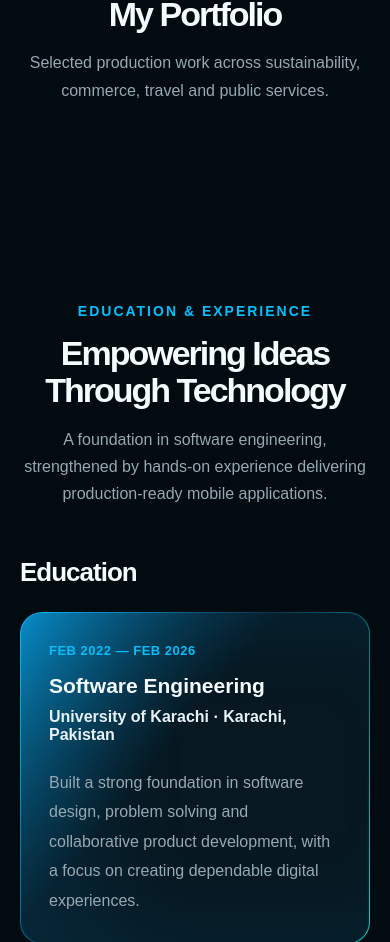
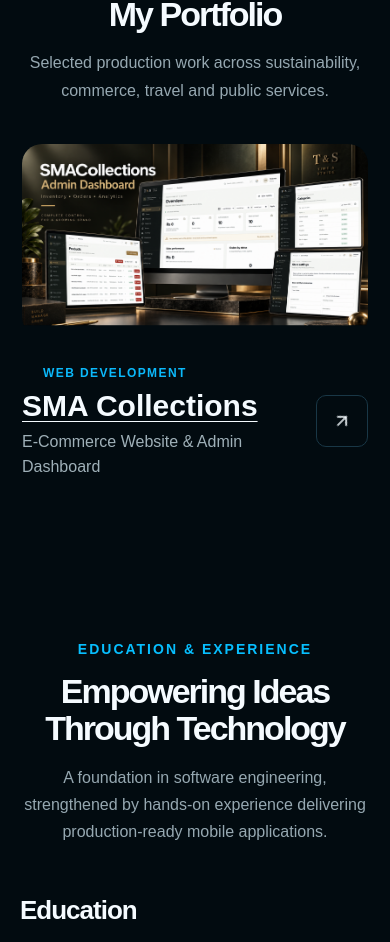
Before and after one commit to shakeebklab/portfolio, a React (Vite) app: page / in a window 390 px wide. Shown: the part 3826-4768 px from the top of the page. Built offline with nearby package versions, Linux system fonts and the light colour scheme.

Commit message:
sma new project added

```diff
--- a/src/App.tsx
+++ b/src/App.tsx
@@ -7,6 +7,8 @@
 import mailIcon from '../icons/Mail_white.svg';
 import phoneIcon from '../icons/Phone_white.svg';
 import whatsAppIcon from '../icons/WhatsApp_white.svg';
+import dashboardBanner from '../ref_video/dashboard.png';
+import webBanner from '../ref_video/website.png';
 import avatarImage from '../ref_video/image.png';
 import profileImage from '../ref_video/transparent_profile.png';
 import experienceImage from '../ref_video/experience.png';
@@ -14,8 +16,10 @@
 const nav=[['home','Home',Home],['features','Features',Layers3],['skills','Skills',Code2],['portfolio','Portfolio',BriefcaseBusiness],['experience','Experience',BriefcaseBusiness],['contact','Contact',MessageCircle]] as const;
 const reveal={initial:{opacity:0,y:35},whileInView:{opacity:1,y:0},viewport:{once:true,amount:.15},transition:{duration:.65}};
 const features=[['01.','Flutter Applications','Pixel-accurate Android and iOS products built from one maintainable codebase.',Smartphone],['02.','Scalable Architecture','Bloc, Riverpod, Provider, GetX and MVVM patterns that grow with the product.',Code2],['03.','Product Integrations','REST APIs, Firebase, maps, payments, analytics and real-time features.',Database]] as const;
-type Project={name:string;banner:string;category:string;type:'app'|'web';summary:string;detail:string;playStore:string;appStore:string};
-const work:Project[]=[];
+type Project={name:string;banners:string[];category:string;type:'app'|'web';summary:string;detail:string;website?:string;playStore?:string;appStore?:string};
+const work:Project[]=[
+  {name:'SMA Collections',banners:[webBanner,dashboardBanner],category:'E-Commerce Website & Admin Dashboard',type:'web',summary:'A premium online storefront for discovering and shopping curated watches and footwear.',detail:'A complete e-commerce platform featuring a responsive customer storefront and an administration dashboard for managing products, inventory, orders, customers and analytics.',website:'https://customer-store.customer-store.workers.dev/'}
+];
 const skills=[
   ['Core Mobile Development','Flutter, Dart, cross-platform mobile development, Android Studio and VS Code.'],
   ['State Management & Architecture','Bloc, Riverpod, Provider, GetX, MVVM and MVC.'],
@@ -59,10 +63,20 @@
 function ScrollProgress(){const[progress,setProgress]=useState(0);useEffect(()=>{let frame=0;const update=()=>{cancelAnimationFrame(frame);frame=requestAnimationFrame(()=>{const max=document.documentElement.scrollHeight-window.innerHeight;setProgress(max>0?Math.min(1,Math.max(0,window.scrollY/max)):0)})};update();window.addEventListener('scroll',update,{passive:true});window.addEventListener('resize',update);return()=>{cancelAnimationFrame(frame);window.removeEventListener('scroll',update);window.removeEventListener('resize',update)}},[]);return <button className="scroll-progress" style={{'--scroll-fill':`${progress*100}%`} as React.CSSProperties} onClick={()=>window.scrollTo({top:0,behavior:'smooth'})} aria-label={`Scroll progress ${Math.round(progress*100)} percent. Back to top`}><span className="scroll-water" aria-hidden="true"/><ArrowUp aria-hidden="true"/></button>}
 function Title({overline,children,text}:{overline:string,children:React.ReactNode,text?:string}){return <motion.header className="section-title" {...reveal}><span>{overline}</span><h2>{children}</h2>{text&&<p>{text}</p>}</motion.header>}
 function ProjectArtwork({project,index}:{project:Project;index:number}){
-  const[loaded,setLoaded]=useState(false);
-  return <div className={`project-art art${index+1} ${loaded?'is-loaded':'is-loading'}`}>
-    <span className="image-loader" role="status" aria-label={`Loading ${project.name} image`}/>
-    <img src={project.banner} alt={`${project.name} project preview`} onLoad={()=>setLoaded(true)} onError={()=>setLoaded(true)}/>
+  useEffect(()=>{
+    if(!project.website)return;
+    const openWebsite=(event:MouseEvent)=>{
+      if((event.target as HTMLElement).closest('.project-modal .modal-view'))window.open(project.website,'_blank','noopener,noreferrer');
+    };
+    document.addEventListener('click',openWebsite);
+    return()=>document.removeEventListener('click',openWebsite);
+  },[project.website]);
+  return <div className={`project-art art${index+1} is-loaded`}>
+    <a className="project-banner-link" href={project.website} target="_blank" rel="noreferrer" onClick={event=>event.stopPropagation()} aria-label={`Visit ${project.name} website`}>
+      <div className="project-banner-track">
+        {project.banners.map((banner,bannerIndex)=><img src={banner} alt={`${project.name} ${bannerIndex===0?'website':'dashboard'} preview`} key={banner}/>) }
+      </div>
+    </a>
   </div>;
 }
 function Sidebar({open,close}:{open:boolean,close:()=>void}){return <aside className={open?'open':''}><button className="menu close" onClick={close}><X/></button><a className="avatar" href="#home" onClick={close}><img src={avatarImage} alt="Syed Muhammad Shakeeb"/><span>SMS</span></a><nav>{nav.map(([id,label,Icon])=><a href={'#'+id} key={id} onClick={close}><Icon/><span>{label}</span></a>)}</nav><div className="social"><b>Find With Me</b><Socials drawer/></div></aside>}
--- a/src/main.tsx
+++ b/src/main.tsx
@@ -1 +1 @@
-import {StrictMode} from 'react';import{createRoot}from'react-dom/client';import{App}from'./App';import'./styles.css';import'./cta.css';import'./experience.css';import'./responsive.css';createRoot(document.getElementById('root')!).render(<StrictMode><App/></StrictMode>);
+import {StrictMode} from 'react';import{createRoot}from'react-dom/client';import{App}from'./App';import'./styles.css';import'./cta.css';import'./experience.css';import'./responsive.css';import'./projects.css';createRoot(document.getElementById('root')!).render(<StrictMode><App/></StrictMode>);
--- /dev/null
+++ b/src/projects.css
@@ -0,0 +1,82 @@
+.projects {
+  grid-template-columns: repeat(2, minmax(0, 1fr));
+}
+
+.projects .project-card {
+  width: 100%;
+  max-width: none;
+  margin: 0 !important;
+}
+
+.projects .project-art {
+  display: block !important;
+  height: auto !important;
+  aspect-ratio: 16 / 9;
+  overflow: hidden !important;
+  padding: 0 !important;
+  scrollbar-width: none;
+}
+
+.projects .project-art::-webkit-scrollbar {
+  display: none;
+}
+
+.project-banner-link {
+  display: block;
+  width: 100%;
+  height: 100%;
+}
+
+.project-banner-track {
+  display: flex;
+  width: 200%;
+  height: 100%;
+  animation: project-banner-slide 10s ease-in-out infinite;
+}
+
+.project-banner-track img {
+  position: static !important;
+  display: block !important;
+  width: 50% !important;
+  max-width: 50% !important;
+  height: 100% !important;
+  min-height: 0 !important;
+  flex: 0 0 50%;
+  object-fit: cover !important;
+  opacity: 1 !important;
+}
+
+@keyframes project-banner-slide {
+  0%, 42% { transform: translateX(0); }
+  50%, 92% { transform: translateX(-50%); }
+  100% { transform: translateX(0); }
+}
+
+@media (prefers-reduced-motion: reduce) {
+  .project-banner-track { animation: none; }
+}
+
+.modal-art.art1 {
+  background-image: url('../ref_video/website.png') !important;
+  background-position: center !important;
+  background-size: cover !important;
+}
+
+.project-modal .modal-view {
+  display: inline-flex !important;
+}
+
+.projects .project-info small {
+  font-size: 0;
+}
+
+.projects .project-info small::after {
+  content: 'WEB DEVELOPMENT';
+  font-size: 12px;
+}
+
+@media (max-width: 760px) {
+  .projects {
+    grid-template-columns: 1fr;
+  }
+}
--- a/src/styles.css
+++ b/src/styles.css
@@ -3,6 +3,32 @@
 @media(max-width:1000px){aside{transform:translateX(-100%);transition:.35s;width:285px}.menu{display:grid;place-items:center;position:fixed;right:22px;top:20px;width:48px;height:48px;border-radius:50%;border:1px solid #1f495c;background:#071923;color:white;z-index:30}aside.open{transform:none}main{margin:0}.hero-copy{margin:0;padding:0 7%}.portrait{right:-10%;opacity:.65}.contact-card{padding:55px;gap:45px}.projects{gap:30px}.project-art{height:330px}}
 @media(max-width:620px){section{padding:80px 20px}.hero{min-height:844px;align-items:flex-end;padding-bottom:105px}.hero-copy{padding:0 22px;margin:0}.hero h1{font-size:48px;letter-spacing:-2px}.hero h2{font-size:25px}.hero-copy>p:not(.kicker){font-size:15px}.portrait{width:100%;height:58%;top:15px;right:-25%;opacity:.42}.phone{height:380px;width:190px}.orbit.one{width:310px;height:310px}.orbit.two{width:420px;height:420px}.actions{flex-wrap:wrap}.section-title{margin-bottom:38px}.feature-grid,.projects,.timeline,.contact-card{grid-template-columns:1fr}.feature-grid article{padding:28px}.projects article:nth-child(even){margin-top:0}.project-art{height:300px}.mock-phone{height:250px;width:125px}.project-info h3{font-size:23px}.timeline article:first-child{grid-row:auto}.contact-card{padding:34px 24px;gap:35px}.contact-card h2{font-size:35px}.contact-card form{grid-template-columns:1fr}.contact-card label{grid-column:1/-1}footer{margin:0 20px 25px;padding:30px 18px}.top{right:18px;bottom:18px;width:46px;height:46px}.marquee{margin-inline:-20px}.scroll{display:none}}
 @media(prefers-reduced-motion:reduce){html{scroll-behavior:auto}*,*:before,*:after{animation-duration:.01ms!important;animation-iteration-count:1!important;transition-duration:.01ms!important}}
+
+/* Portfolio banners can be panned to inspect the full-width artwork. */
+.projects .project-art{
+  display:block;
+  overflow:auto;
+  scrollbar-width:thin;
+  scrollbar-color:#09baf9 #06131b;
+}
+.projects .project-art>img,
+.projects .project-art>.project-image-link,
+.projects .project-art>.project-image-link>img{
+  position:relative;
+  inset:auto;
+  display:block;
+  width:auto;
+  max-width:none;
+  height:100%;
+  min-height:100%;
+  object-fit:contain;
+}
+.projects .project-art>.project-image-link{width:max-content}
+.projects .project-art>.project-image-link>img{opacity:0;transition:opacity .35s ease}
+.projects .project-art.is-loaded>.project-image-link>img{opacity:1}
+.project-modal .modal-view{display:none}
+.projects .project-info small{font-size:0}
+.projects .project-info small:after{content:'WEB DEVELOPMENT';font-size:12px}
 
 /* Home video fidelity fixes */
 body{font-family:Poppins,Arial,sans-serif}
@@ -21,6 +47,14 @@
 
 @media(max-width:1000px){.hero-copy{width:88vw;margin-left:-5%}.hero-photo{right:-7%;width:58vw;opacity:.72}.hero h1{white-space:normal}}
 @media(max-width:620px){.hero-copy{width:82%;margin:112px 0 0 -8%;padding:0}.hero-photo{right:-18%;top:43%;width:70%;height:74%;opacity:.6}.hero h1{font-size:31px;white-space:normal}.hero h2{font-size:29px;min-height:2.3em;margin:4px 0 18px}.hero-button{margin-bottom:25px}}
+
+/* Final project artwork behavior: pan wide banners without cropping them. */
+.projects .project-art{display:block!important;overflow:auto!important;scrollbar-width:thin;scrollbar-color:#09baf9 #06131b}
+.projects .project-art>img,.projects .project-art>.project-image-link,.projects .project-art>.project-image-link>img{position:relative!important;inset:auto!important;display:block;width:auto!important;max-width:none!important;height:100%!important;min-height:100%;object-fit:contain!important}
+.projects .project-art>.project-image-link{width:max-content!important}
+.projects .project-art>.project-image-link>img{opacity:0;transition:opacity .35s ease}
+.projects .project-art.is-loaded>.project-image-link>img{opacity:1}
+.project-modal .modal-view{display:none}
 
 /* Keep project banners visible when the animated card surface changes on hover. */
 .projects .project-art,
```
Also changed, not shown: ref_video/dashboard.png (added), ref_video/website.png (added).
